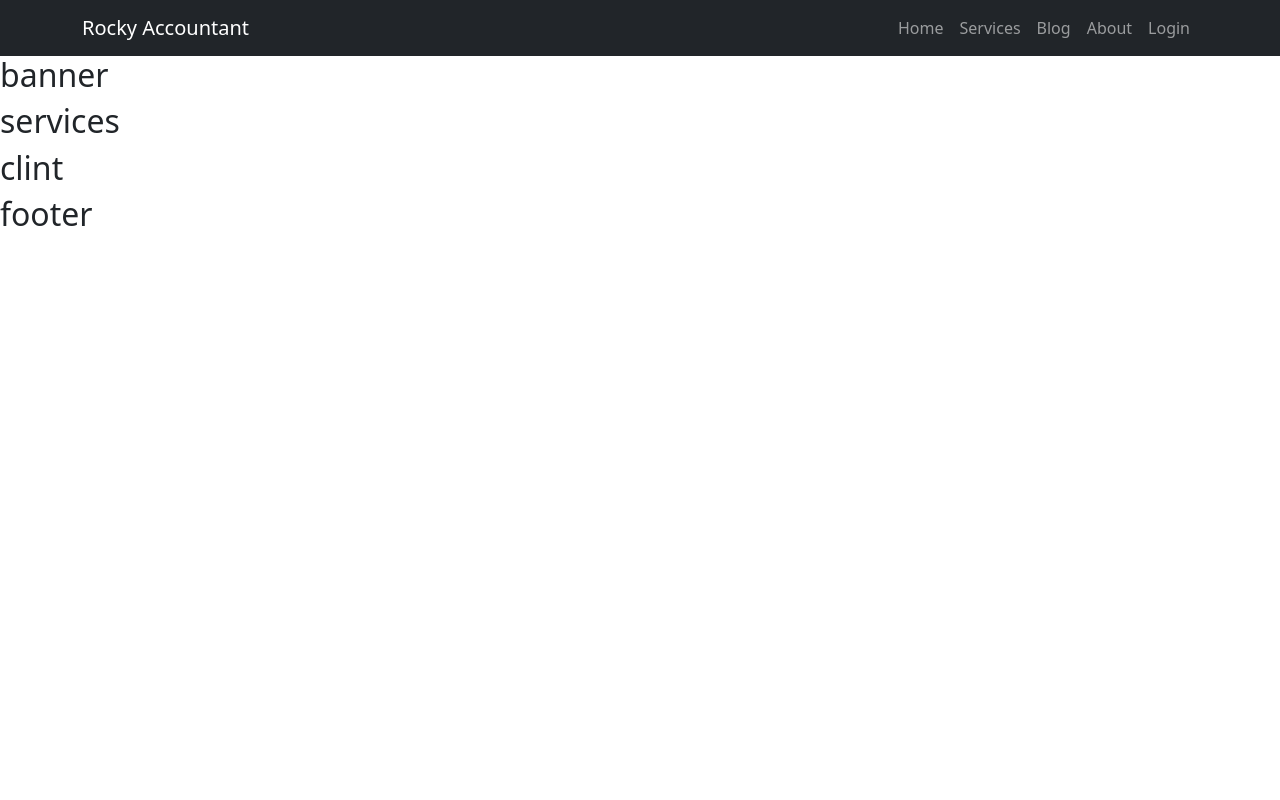
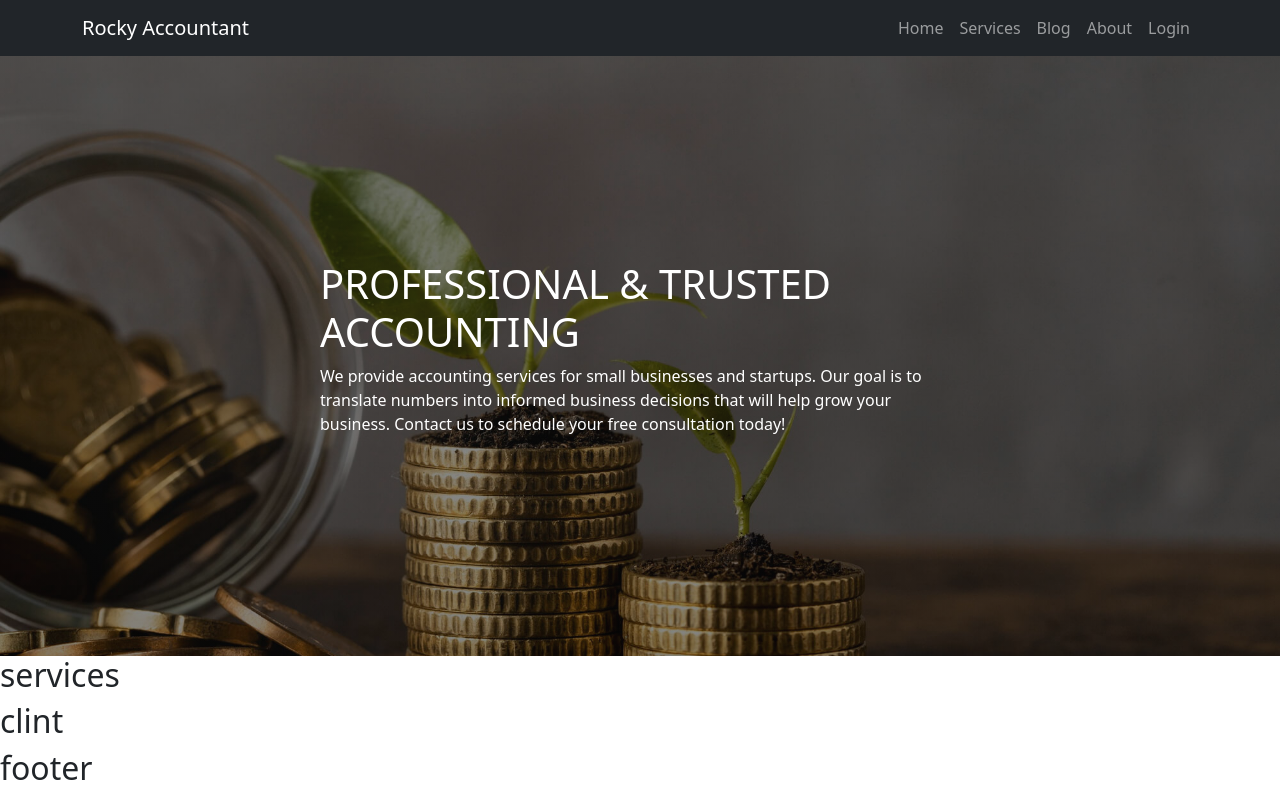
Before and after one commit to rockydasgfx/Rocky-Accountant-React, a React (Create React App) app: page / in a window 1280 px wide. Built offline with nearby package versions, Linux system fonts and the light colour scheme.

Commit message:
banner add and design complete

```diff
--- /dev/null
+++ b/src/Pages/Home/Banner/Banner.css
@@ -0,0 +1,12 @@
+.banner__container {
+  width: 100%;
+  height: 600px;
+  background: linear-gradient(rgba(20, 20, 20, 0.5), rgba(10, 10, 10, 0.5)),
+    url("../../../assets/images/banner.jpg");
+  background-size: cover;
+  background-repeat: no-repeat;
+  background-position: center;
+  display: flex;
+  align-items: center;
+  justify-content: center;
+}
--- /dev/null
+++ b/src/Pages/Home/Banner/Banner.jsx
@@ -0,0 +1,20 @@
+import React from "react";
+import "./Banner.css";
+
+const Banner = () => {
+  return (
+    <div className="banner__container">
+      <div className="text-white w-50">
+        <h1>PROFESSIONAL & TRUSTED ACCOUNTING</h1>
+        <p>
+          We provide accounting services for small businesses and startups. Our
+          goal is to translate numbers into informed business decisions that
+          will help grow your business. Contact us to schedule your free
+          consultation today!
+        </p>
+      </div>
+    </div>
+  );
+};
+
+export default Banner;
--- a/src/Pages/Home/Home.jsx
+++ b/src/Pages/Home/Home.jsx
@@ -1,11 +1,12 @@
 import Header from "../../Components/Header/Header";
+import Banner from "./Banner/Banner";
 import "./Home.css";
 
 const Home = () => {
   return (
     <div>
       <Header />
-      <h2>banner</h2>
+      <Banner />
       <h2>services</h2>
       <h2>clint</h2>
       <h2>footer</h2>
```
Also changed, not shown: public/data/New document 7.json (added, +32 -0 lines), src/assets/images/banner.jpg (added).
